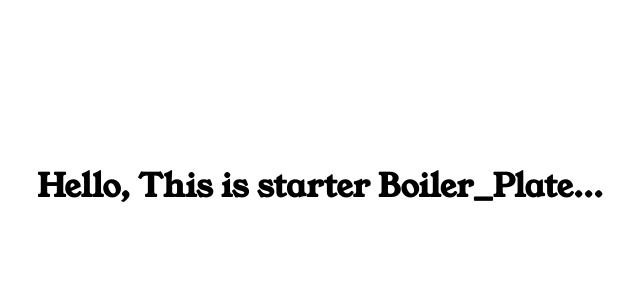
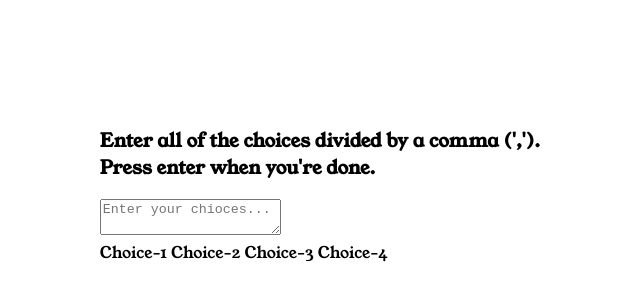
Before and after one commit to SGsubuuu-2322/Random_Choice_Picker, a plain HTML site: page index.html in a window 1280 px wide. Shown: the part 214-514 px from the top of the page, without its empty margins (320-960 px from the left). Drawn offline with Linux system fonts and the light colour scheme.

Commit message:
Added the structure through HTML5 to this project...

```diff
--- a/index.html
+++ b/index.html
@@ -11,10 +11,23 @@
       referrerpolicy="no-referrer"
     /> -->
     <link rel="stylesheet" type="text/css" href="style.css" />
-    <title>Starter_BoilerPlate</title>
+    <title>Random_Choice_Picker</title>
   </head>
   <body>
-    <h1>Hello, This is starter Boiler_Plate...</h1>
+    <div class="container">
+      <h3>
+        Enter all of the choices divided by a comma (',').
+        <br />
+        Press enter when you're done.
+      </h3>
+      <textarea id="textarea" placeholder="Enter your chioces..."></textarea>
+      <div id="tags">
+        <span class="tag">Choice-1</span>
+        <span class="tag">Choice-2</span>
+        <span class="tag">Choice-3</span>
+        <span class="tag">Choice-4</span>
+      </div>
+    </div>
 
     <script src="script.js"></script>
   </body>
```
